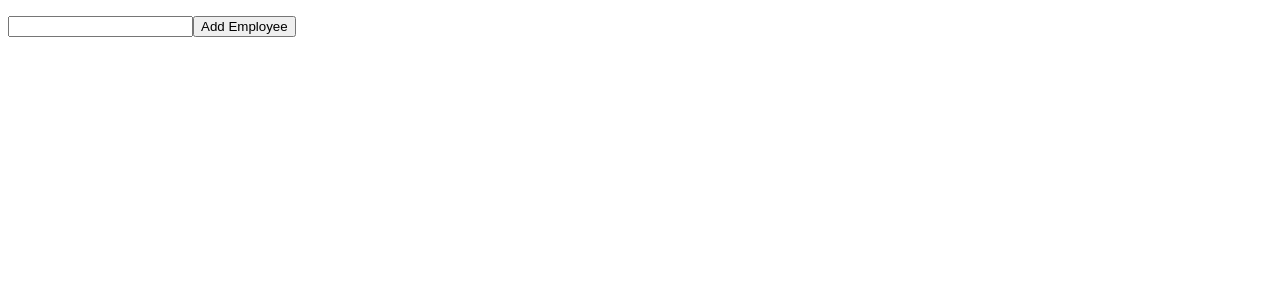
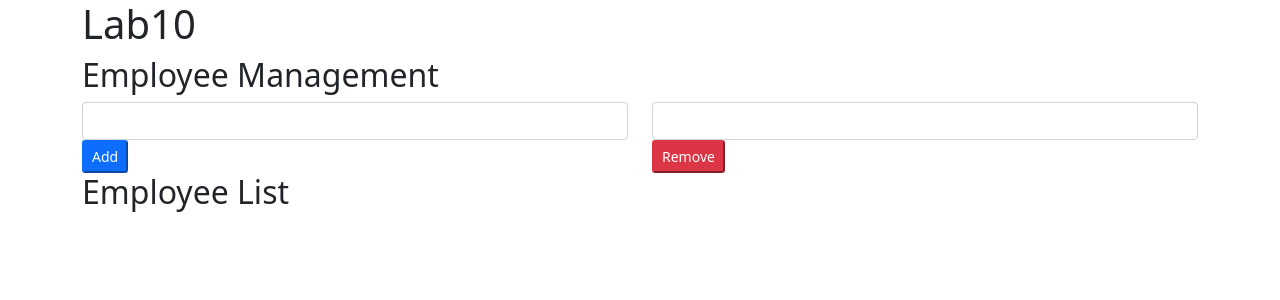
Before and after one commit to q1e123/PLPF-10, an Angular app: page / in a window 1280 px wide. Shown: the top 300 px of the page. Built offline with nearby package versions, Linux system fonts and the light colour scheme.

Commit message:
fixed linkage

```diff
--- a/src/app/app.component.html
+++ b/src/app/app.component.html
@@ -1,12 +1,37 @@
+<div class="container">
+  <link rel="stylesheet" href="https://cdn.jsdelivr.net/npm/bootstrap@5.1.3/dist/css/bootstrap.min.css" integrity="sha384-1BmE4kWBq78iYhFldvKuhfTAU6auU8tT94WrHftjDbrCEXSU1oBoqyl2QvZ6jIW3" crossorigin="anonymous">
+<script href="https://cdn.jsdelivr.net/npm/bootstrap@5.1.3/dist/js/bootstrap.bundle.min.js"></script>
+
+
+<h1>Lab10</h1>
+
+<h2>Employee Management</h2>
+
+<div class="row">
+  <div class="col-sm">
+    <form (ngSubmit)="addEmployee()">
+
+      <!-- Binding -->
+      <input class="form-control" name="employee-name" [(ngModel)]="addEmployeeName">
+
+      <input type="submit" class="btn-sm btn-primary" value="Add">
+
+    </form>
+  </div>
+  <div class="col-sm">
+    <form (ngSubmit)="removeEmployee()">
+
+      <!-- Binding -->
+      <input class="form-control" name="employee-name" [(ngModel)]="removeEmployeeName">
+
+      <input type="submit" class="btn-sm btn-danger" value="Remove" >
+    </form>
+
+  </div>
+</div>
+
+<h2>Employee List</h2>
 <ul>
   <li *ngFor="let employee of employeeList">{{employee}}</li>
 </ul>
-
-<form (ngSubmit)="addEmployee()">
-
-  <!-- Binding -->
-  <input name="employee-name" [(ngModel)]="employeeName">
-
-  <input type="submit" value="Add Employee">
-
-</form>
+</div>
--- a/src/app/app.component.ts
+++ b/src/app/app.component.ts
@@ -10,13 +10,14 @@ export class AppComponent {
   title = 'PLPF-10';
   // State
   employeeList: string[] = [];
-  employeeName = '';
+  addEmployeeName = '';
+  removeEmployeeName = '';
 
   // Events
   addEmployee() {
-    this.employeeList.push(this.employeeName);
+    this.employeeList.push(this.addEmployeeName);
   }
   removeEmployee() {
-    this.employeeList = _.without(this.employeeList, this.employeeName);
+    this.employeeList = _.without(this.employeeList, this.removeEmployeeName);
   }
 }
```
